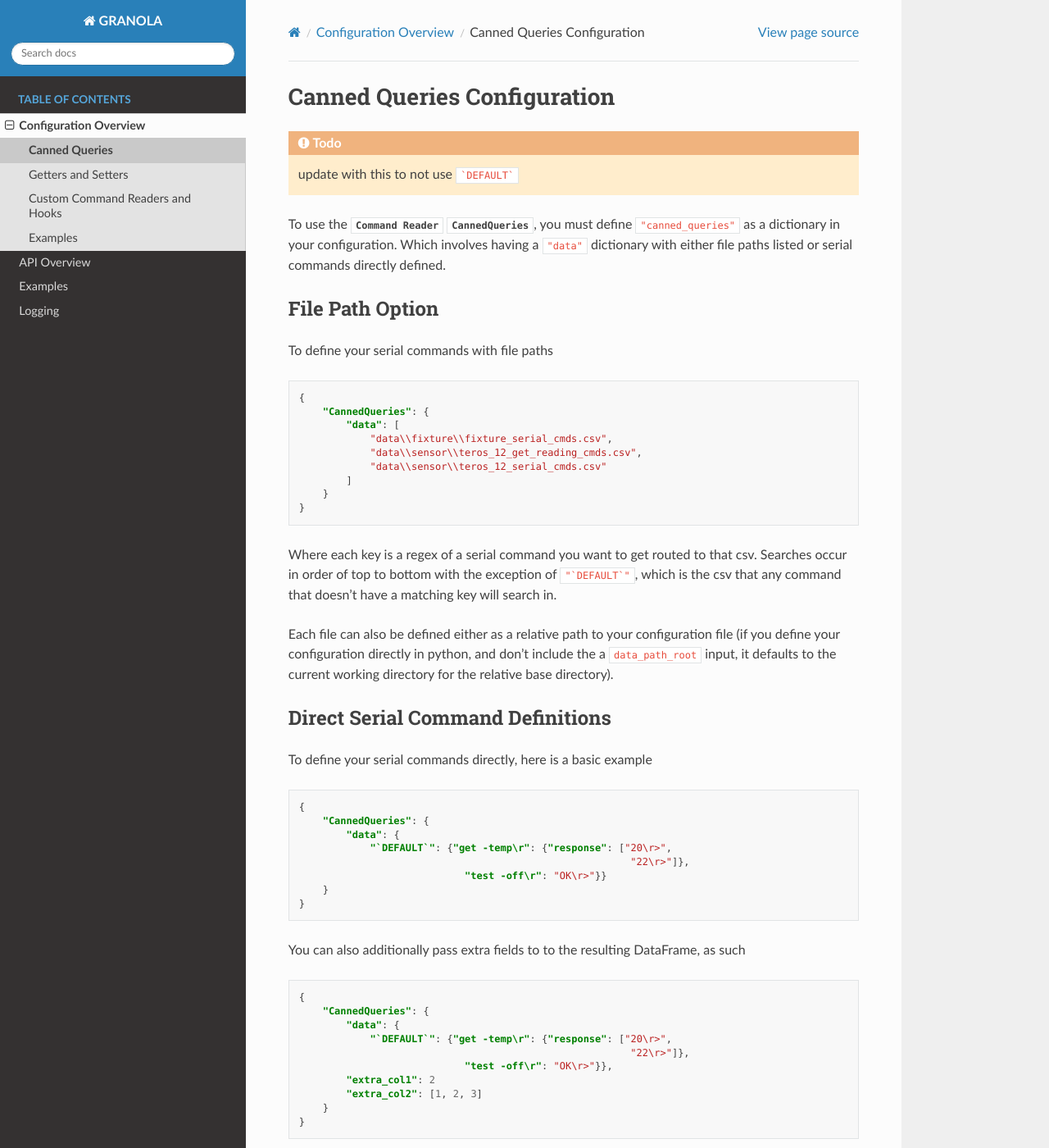
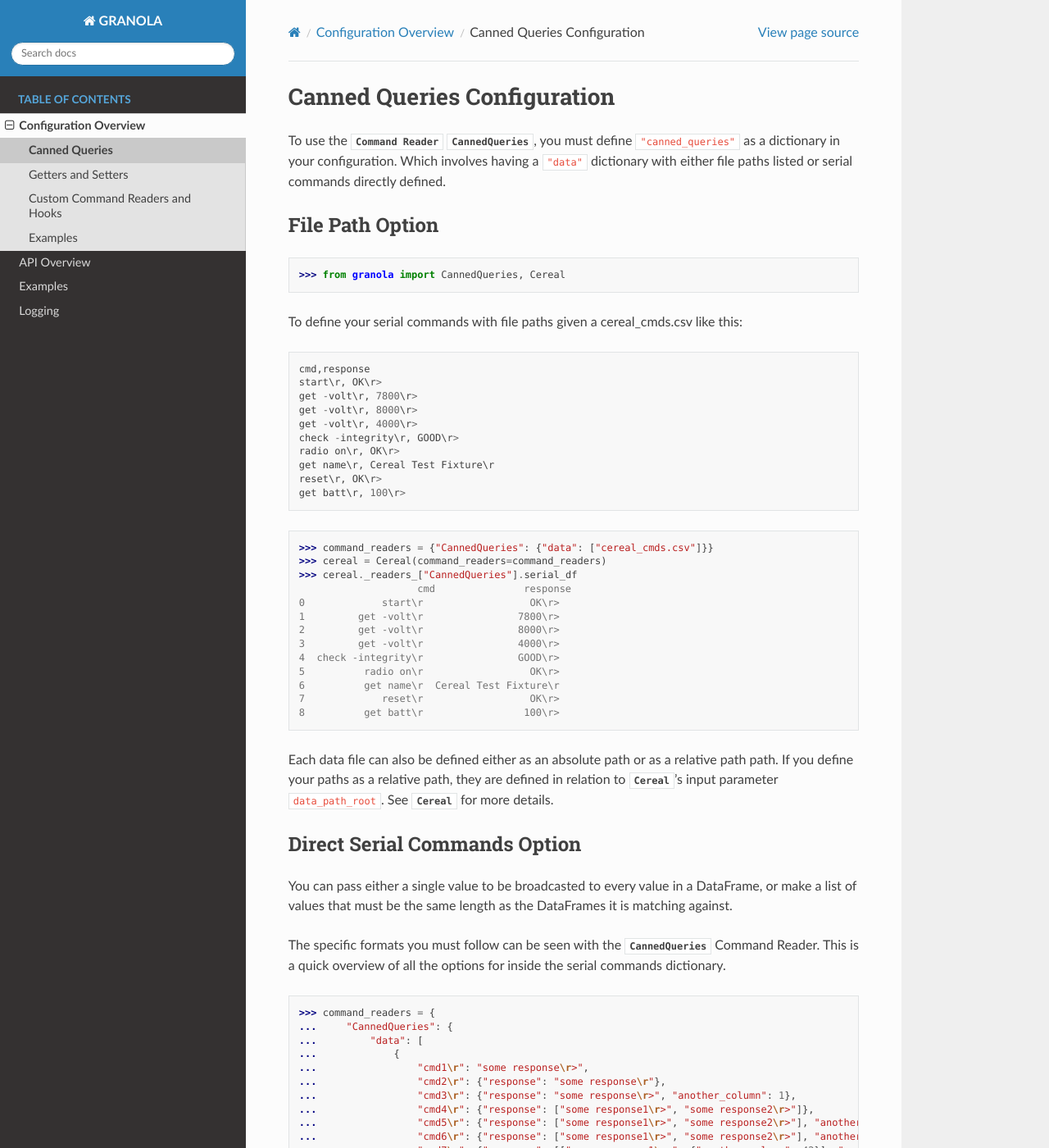
Before and after one commit to metergroup/GRANOLA, a Sphinx documentation site: the page built from docs/config/canned_queries.rst, in a window 1280 px wide and 1400 px high. Shown: the whole window at 82% size. Built offline with Sphinx 7.4.7 and the Read the Docs theme 2.0.0, drawn with Linux system fonts in a browser that asks for light colours; pages that are not in the unit, such as notebooks, are missing from menus; some of the changed text lies outside the part shown.

Commit message:
finishing some of the final documentation things for now

````diff
--- a/docs/config/canned_queries.rst
+++ b/docs/config/canned_queries.rst
@@ -1,10 +1,12 @@
 =================================
 Canned Queries Configuration
 =================================
-
-.. todo::
-
-    update with this to not use ```DEFAULT```
+..
+    >>> import sys, pytest
+    >>> is_python_35 = sys.version_info[0] == 3 and sys.version_info[1] == 5
+    >>> if is_python_35:
+    ...     pytest.skip("This doctest doesn't work with Python 3.5 because dictionary ordering is not guaranteed."
+    ...                 " All of the behavior is the same, just the underlying pandas DataFrame order will be different")
 
 To use the :mod:`Command Reader <granola.command_readers>` :class:`~granola.command_readers.CannedQueries`,
 you must define ``"canned_queries"`` as a dictionary in your configuration.
@@ -13,58 +15,42 @@ Which involves having a ``"data"`` dictionary with either file paths listed or s
 File Path Option
 ******************
 
-To define your serial commands with file paths
+>>> from granola import CannedQueries, Cereal
 
-.. code-block:: JSON
+To define your serial commands with file paths given a cereal_cmds.csv like this::
 
-    {
-        "CannedQueries": {
-            "data": [
-                "data\\fixture\\fixture_serial_cmds.csv",
-                "data\\sensor\\teros_12_get_reading_cmds.csv",
-                "data\\sensor\\teros_12_serial_cmds.csv"
-            ]
-        }
-    }
+    cmd,response
+    start\r, OK\r>
+    get -volt\r, 7800\r>
+    get -volt\r, 8000\r>
+    get -volt\r, 4000\r>
+    check -integrity\r, GOOD\r>
+    radio on\r, OK\r>
+    get name\r, Cereal Test Fixture\r
+    reset\r, OK\r>
+    get batt\r, 100\r>
 
-Where each key is a regex of a serial command you want to get routed to that csv. Searches
-occur in order of top to bottom with the exception of ``"`DEFAULT`"``, which is
-the csv that any command that doesn't have a matching key will search in.
+>>> command_readers = {"CannedQueries": {"data": ["cereal_cmds.csv"]}}
+>>> cereal = Cereal(command_readers=command_readers)
+>>> cereal._readers_["CannedQueries"].serial_df
+                    cmd               response
+0             start\r                  OK\r>
+1         get -volt\r                7800\r>
+2         get -volt\r                8000\r>
+3         get -volt\r                4000\r>
+4  check -integrity\r                GOOD\r>
+5          radio on\r                  OK\r>
+6          get name\r  Cereal Test Fixture\r
+7             reset\r                  OK\r>
+8          get batt\r                 100\r>
 
-Each file can also be defined either as a relative path to your configuration file (if you define your configuration
-directly in python, and don't include the a ``data_path_root`` input, it defaults to the current working directory
-for the relative base directory).
 
-Direct Serial Command Definitions
-************************************
+Each data file can also be defined either as an absolute path or as a relative path path.
+If you define your paths as a relative path, they are defined in relation to :class:`.Cereal`'s input parameter
+``data_path_root``. See :class:`.Cereal` for more details.
 
-To define your serial commands directly, here is a basic example
-
-.. code-block:: JSON
-
-    {
-        "CannedQueries": {
-            "data": {
-                "`DEFAULT`": {"get -temp\r": {"response": ["20\r>",
-                                                            "22\r>"]},
-                                "test -off\r": "OK\r>"}}
-        }
-    }
-
-You can also additionally pass extra fields to to the resulting DataFrame, as such
-
-.. code-block:: JSON
-
-    {
-        "CannedQueries": {
-            "data": {
-                "`DEFAULT`": {"get -temp\r": {"response": ["20\r>",
-                                                            "22\r>"]},
-                                "test -off\r": "OK\r>"}},
-            "extra_col1": 2
-            "extra_col2": [1, 2, 3]
-        }
-    }
+Direct Serial Commands Option
+*****************************
 
 You can pass either a single value to be broadcasted to every value in a DataFrame,
 or make a list of values that must be the same length as the DataFrames it is matching
@@ -72,13 +58,6 @@ against.
 
 The specific formats you must follow can be seen with the :py:class:`~granola.command_readers.CannedQueries` Command Reader.
 This is a quick overview of all the options for inside the serial commands dictionary.
-
->>> import sys, pytest
->>> is_python_35 = sys.version_info[0] == 3 and sys.version_info[1] == 5
->>> if is_python_35:
-...     pytest.skip("This doctest doesn't work with Python 3.5 because dictionary ordering is not guaranteed."
-...                 " All of the behavior is the same, just the underlying pandas DataFrame order will be different")
->>> from granola import CannedQueries, Cereal
 
 >>> command_readers = {
 ...     "CannedQueries": {
--- a/docs/config/cr_hooks_cfg.rst
+++ b/docs/config/cr_hooks_cfg.rst
@@ -32,8 +32,6 @@ it as a string, then the CommandReader needs to be imported or defined before yo
 ****************
 Custom Hooks
 ****************
-
-
 
 To pass custom :mod:`~granola.hooks.hooks`, as well as to change the
 order they are processed in, you can define ``"hooks"`` in your configuration.
--- a/docs/config/getters_and_setters.rst
+++ b/docs/config/getters_and_setters.rst
@@ -1,9 +1,6 @@
 =================================
 Getters and Setters Configuration
 =================================
-
-.. todo::
-    Allow different eol characters
 
 To use the :mod:`Command Reader <granola.command_readers>` :class:`~granola.command_readers.GettersAndSetters`, you must define
 ``"getters_and_setters"`` as a dictionary in your configuration.
````
Also changed, not shown: cereal_cmds.csv (added, +10 -0 lines), 4 other files.
